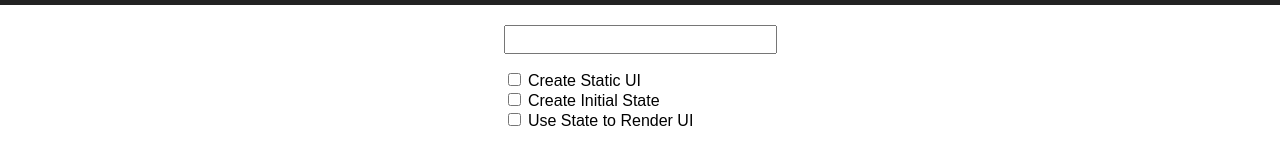
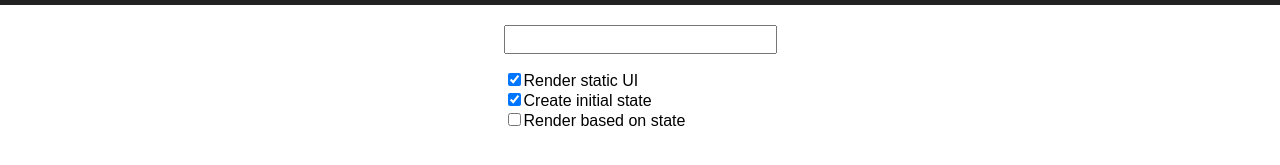
Before and after one commit to kidman90/egghead-react-app-with-redux, a React (Create React App) app: page / in a window 1280 px wide. Shown: the part 185-350 px from the top of the page. Built offline with nearby package versions, Linux system fonts and the light colour scheme.

Commit message:
03 Render in React Based on a Global State Object

```diff
--- a/src/App.js
+++ b/src/App.js
@@ -16,15 +16,12 @@
           </form>
           <div className="Todo-List">
             <ul>
-              <li>
-                <input type="checkbox" /> Create Static UI
-              </li>
-              <li>
-                <input type="checkbox" /> Create Initial State
-              </li>
-              <li>
-                <input type="checkbox" /> Use State to Render UI
-              </li>
+              {this.props.todos.map(todo => (
+                <li key={todo.id}>
+                  <input type="checkbox" defaultChecked={todo.isComplete} />
+                  {todo.name}
+                </li>
+              ))}
             </ul>
           </div>
         </div>
--- a/src/index.js
+++ b/src/index.js
@@ -4,5 +4,13 @@
 import App from './App';
 import registerServiceWorker from './registerServiceWorker';
 
-ReactDOM.render(<App />, document.getElementById('root'));
+
+const state = {
+  todos: [
+    { id: 1, name: 'Render static UI', isComplete: true },
+    { id: 2, name: 'Create initial state', isComplete: true },
+    { id: 3, name: 'Render based on state', isComplete: false }
+  ]
+};
+ReactDOM.render(<App todos={state.todos} />, document.getElementById('root'));
 registerServiceWorker();
```
